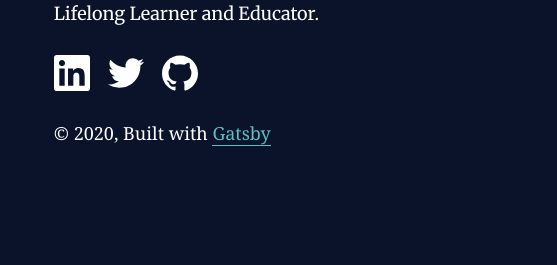
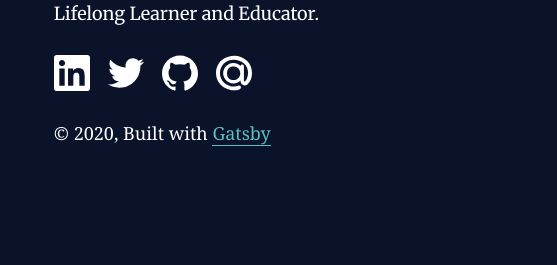
Before and after one commit to arnonate/natearnold, a Gatsby site: page / in a window 1280 px wide. Shown: the part 391-656 px from the top of the page, 533-1090 px from the left. Built offline with nearby package versions, Linux system fonts and the light colour scheme; Gatsby itself is replaced by a stand-in of ours.

Commit message:
Add email icon

```diff
--- a/src/pages/index.js
+++ b/src/pages/index.js
@@ -58,6 +58,16 @@ const IndexPage = () => (
             >
               <title>GitHub icon</title>
               <path d="M12 .297c-6.63 0-12 5.373-12 12 0 5.303 3.438 9.8 8.205 11.385.6.113.82-.258.82-.577 0-.285-.01-1.04-.015-2.04-3.338.724-4.042-1.61-4.042-1.61C4.422 18.07 3.633 17.7 3.633 17.7c-1.087-.744.084-.729.084-.729 1.205.084 1.838 1.236 1.838 1.236 1.07 1.835 2.809 1.305 3.495.998.108-.776.417-1.305.76-1.605-2.665-.3-5.466-1.332-5.466-5.93 0-1.31.465-2.38 1.235-3.22-.135-.303-.54-1.523.105-3.176 0 0 1.005-.322 3.3 1.23.96-.267 1.98-.399 3-.405 1.02.006 2.04.138 3 .405 2.28-1.552 3.285-1.23 3.285-1.23.645 1.653.24 2.873.12 3.176.765.84 1.23 1.91 1.23 3.22 0 4.61-2.805 5.625-5.475 5.92.42.36.81 1.096.81 2.22 0 1.606-.015 2.896-.015 3.286 0 .315.21.69.825.57C20.565 22.092 24 17.592 24 12.297c0-6.627-5.373-12-12-12"></path>
+            </svg>
+          </a>
+          <a href="mailto:hello@natearnold.me" aria-label="Email">
+            <svg
+              role="img"
+              viewBox="0 0 24 24"
+              xmlns="http://www.w3.org/2000/svg"
+            >
+              <title>Mail.Ru icon</title>
+              <path d="M11.585 5.267c1.834 0 3.558.811 4.824 2.08v.004c0-.609.41-1.068.979-1.068h.145c.891 0 1.073.842 1.073 1.109l.005 9.475c-.063.621.64.941 1.029.543 1.521-1.564 3.342-8.038-.946-11.79-3.996-3.497-9.357-2.921-12.209-.955-3.031 2.091-4.971 6.718-3.086 11.064 2.054 4.74 7.931 6.152 11.424 4.744 1.769-.715 2.586 1.676.749 2.457-2.776 1.184-10.502 1.064-14.11-5.188C-.977 13.521-.847 6.093 5.62 2.245 10.567-.698 17.09.117 21.022 4.224c4.111 4.294 3.872 12.334-.139 15.461-1.816 1.42-4.516.037-4.498-2.031l-.019-.678c-1.265 1.256-2.948 1.988-4.782 1.988-3.625 0-6.813-3.189-6.813-6.812 0-3.659 3.189-6.885 6.814-6.885zm4.561 6.623c-.137-2.653-2.106-4.249-4.484-4.249h-.09c-2.745 0-4.268 2.159-4.268 4.61 0 2.747 1.842 4.481 4.256 4.481 2.693 0 4.464-1.973 4.592-4.306l-.006-.536z"></path>
             </svg>
           </a>
         </Icons>
```
